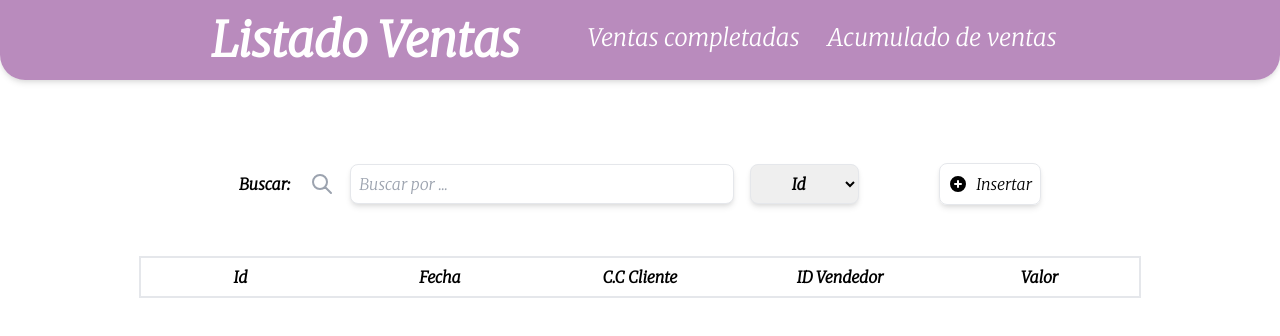
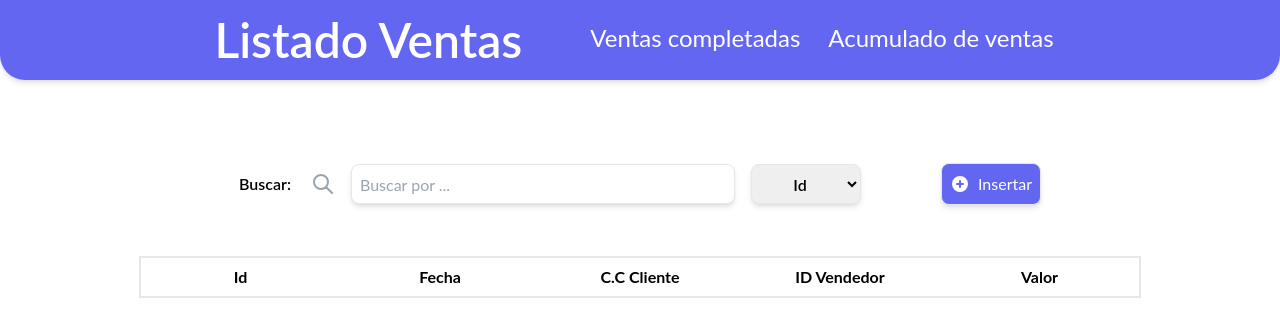
Before and after one commit to MisionTicProyectoweb/ProyectoWeb, a React (Create React App) app: page / in a window 1280 px wide. Shown: the top 336 px of the page. Built offline with nearby package versions, Linux system fonts and the light colour scheme; a web font is replaced by a local one.

Commit message:
agregar  transform hover estilo boton

```diff
--- a/src/Pages/Styles/listaVentas.css
+++ b/src/Pages/Styles/listaVentas.css
@@ -3,23 +3,22 @@
     flex-direction: column;
     align-items: center;
     justify-content: center;
-    font-family: 'Merriweather', serif;
+    font-family: 'Lato', sans-serif;
     color: black;
 }
 
-#barraNavegador{
-    background-color: rgba(109, 14, 117, 0.479);
+#barraNavegador {
     border-bottom-left-radius: 25px;
     border-bottom-right-radius: 25px;
 }
 
-th{
+th {
     border: 2px;
     width: 200px;
     height: 40px;
     text-align: center;
 }
 
-span{
+span {
     color: revert;
 }
--- a/src/Pages/listaVentas.jsx
+++ b/src/Pages/listaVentas.jsx
@@ -5,7 +5,7 @@ function ListVentas(ventas,tVentas){
     return (
         <div className="font-sick flex-col" id="body">
 
-            <div id="barraNavegador" className="mb-16 flex items-center justify-center w-full h-20 shadow-md">
+            <div id="barraNavegador" className="bg-indigo-500 mb-16 flex items-center justify-center w-full h-20 shadow-md">
                 <nav className="flex text-white">
                     <div className="mr-10">
                         <ul className="flex">
@@ -31,7 +31,7 @@ function ListVentas(ventas,tVentas){
                     <option value="value3">ID vendedor</option>
                 </select>
                 <Link to="/ventas">
-                    <button type="button" className="hover:bg-gray-500 focus:ring-blue-600 float-left ml-20 flex items-center p-2 rounded-lg border shadow-md">
+                    <button type="button" className="bg-indigo-500 text-white  transform hover:scale-110  rounded-lg p-1 hover:bg-indigo-600   float-left ml-20 flex items-center p-2 rounded-lg border shadow-md">
                         <svg xmlns="http://www.w3.org/2000/svg" class="mr-2 h-5 w-5" viewBox="0 0 20 20" fill="currentColor">
                         <path fill-rule="evenodd" d="M10 18a8 8 0 100-16 8 8 0 000 16zm1-11a1 1 0 10-2 0v2H7a1 1 0 100 2h2v2a1 1 0 102 0v-2h2a1 1 0 100-2h-2V7z" clip-rule="evenodd" />
                         </svg>
```
